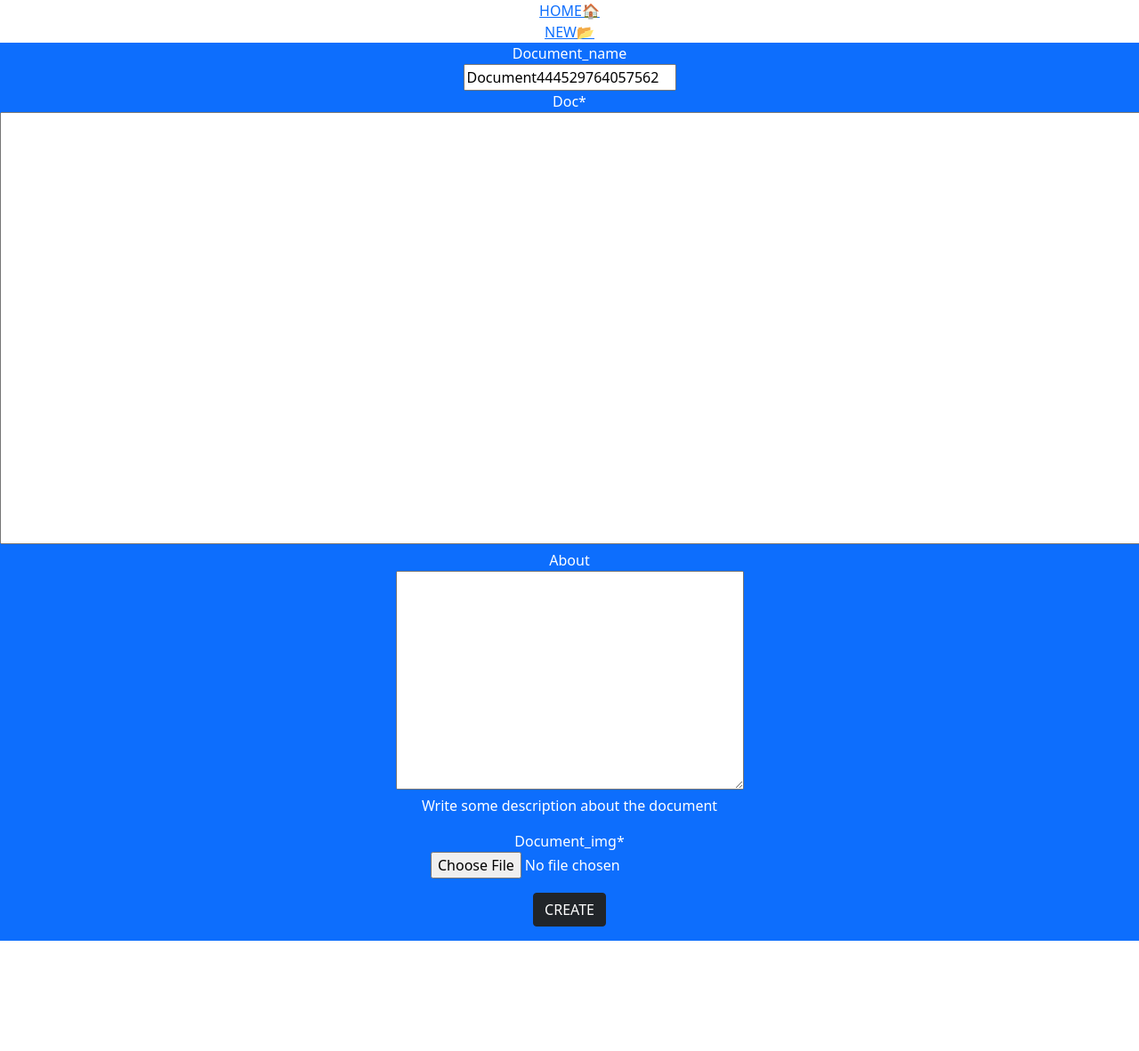
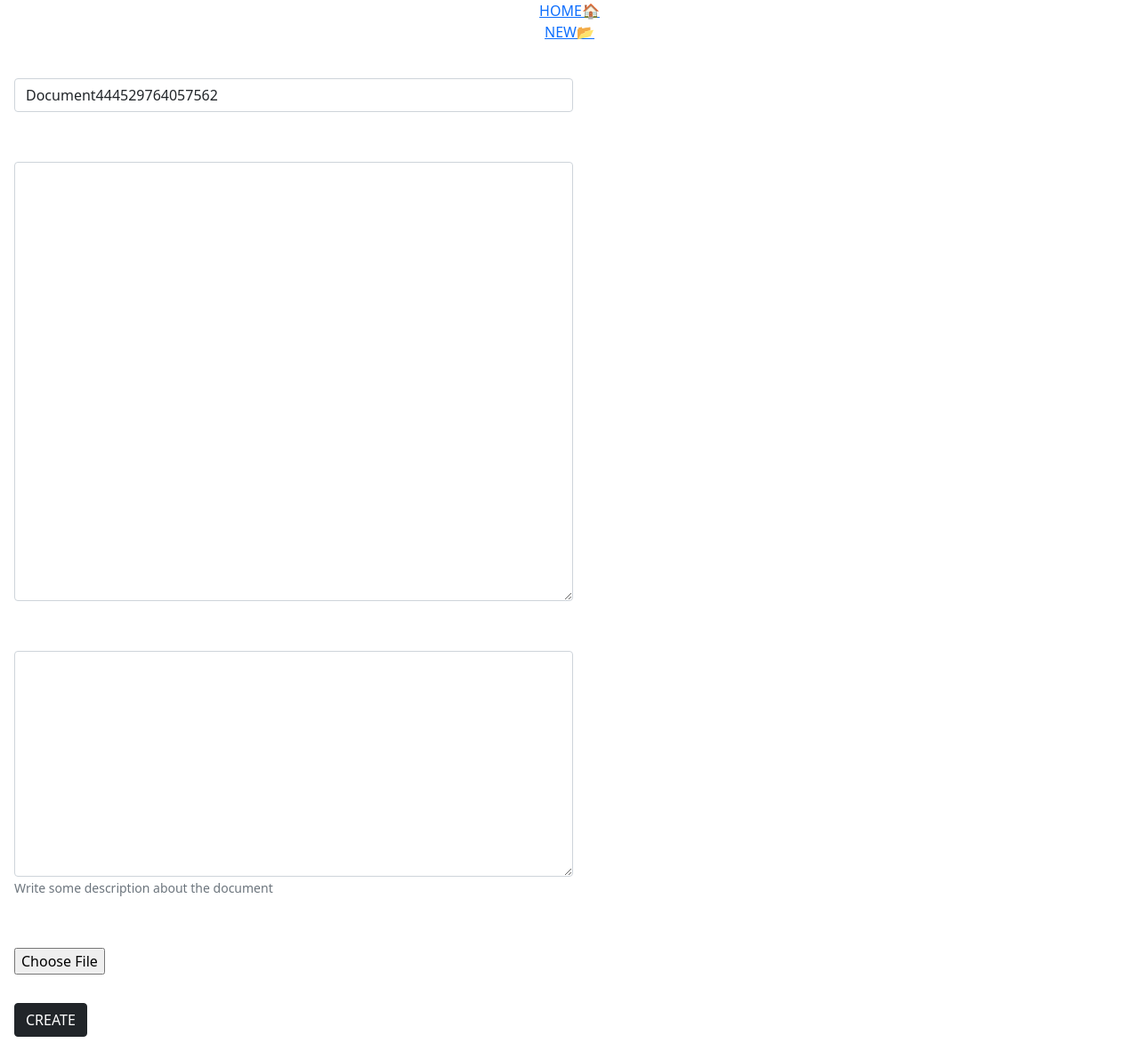
Before and after one commit to genedeh/django_document_project, a Django app: page /new in a window 1280 px wide. Shown: that part at 89% size. Before the commit the page ends 1058 px from the top of that part, so only its background shows below. Run offline with Django 3.2, Linux system fonts and the light colour scheme; the page is wider than the window, and the part outside it is not shown; some libraries are stand-ins or nearby versions.

Commit message:
put in a new crispy form in bootstrap4

```diff
--- a/document_writer/document_writer/settings.py
+++ b/document_writer/document_writer/settings.py
@@ -40,6 +40,7 @@
     'document',
     'crispy_forms',
 ]
+CRISPY_TEMPLATE_PACK = 'bootstrap4'
 
 MIDDLEWARE = [
     'django.middleware.security.SecurityMiddleware',
--- a/document_writer/templates/new.html
+++ b/document_writer/templates/new.html
@@ -13,9 +13,22 @@
     <br>
     <a href="{% url 'document:new' %}" class="link p-3">NEW📂</a>
 </nav>
-<form action="" method="post" style="text-align:center;" class="bg-primary text-white">
+<form action="" method="post" class="text-white">
     {% csrf_token %}
-        {{form|crispy}}
+    <div class="row">
+        <div class="col-6 m-3">
+            {{ form.doc_name|as_crispy_field }}
+        </div>
+        <div class="col-6 m-3">
+            {{ form.doc|as_crispy_field }}
+        </div>
+        <div class="col-6 m-3">
+            {{ form.about|as_crispy_field }}
+        </div>
+        <div class="col-6 m-3">
+            {{ form.doc_img|as_crispy_field }}
+        </div>
+    </div>
     <button class="text-white btn btn-dark m-3">CREATE</button>
 </form>
 {% endblock content %}
```
Also changed, not shown: 2 other files.
